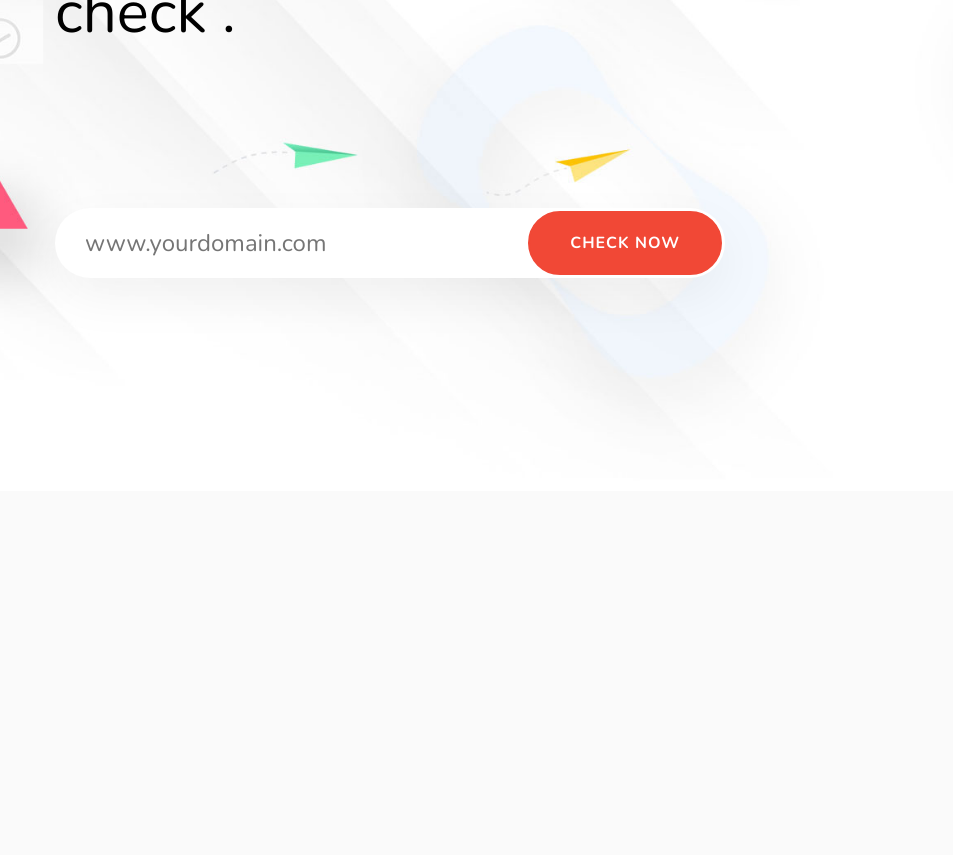
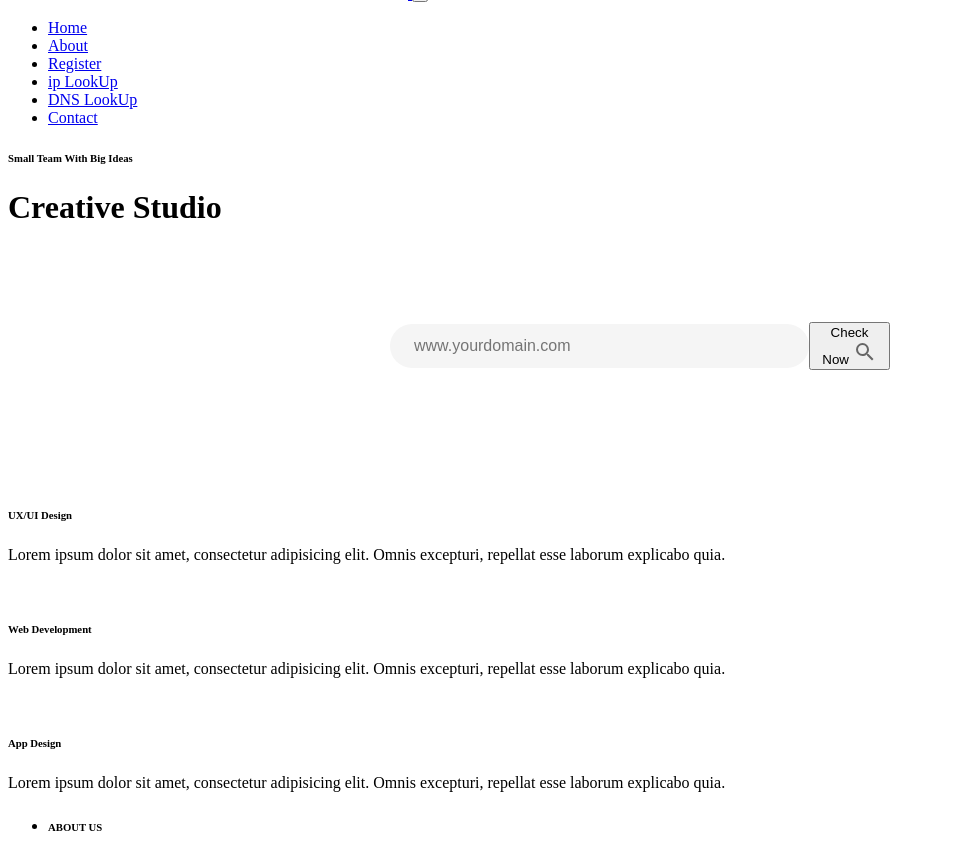
Before and after one commit to PO-Oja1/PhishingWebsiteDetectorUsingML, a Flask app: page / in a window 1280 px wide. Shown: the part 309-1164 px from the top of the page, without its empty margins (0-953 px from the left). Before the commit the page ends 682 px from the top, so only its background shows below. Run offline with Flask 3, Linux system fonts and the light colour scheme; some libraries are stand-ins or nearby versions.

Commit message:
Added New Template

```diff
--- a/templates/index.html
+++ b/templates/index.html
@@ -1,65 +1,46 @@
 <!DOCTYPE html>
-<html class="no-js" lang="en">
+<html lang="en">
   <head>
     <meta charset="utf-8" />
-
-    <!--====== Title ======-->
+    <meta
+      name="viewport"
+      content="width=device-width, initial-scale=1, shrink-to-fit=no"
+    />
+    <meta
+      name="description"
+      content="Start your development with Creative Studio landing page."
+    />
+    <meta name="author" content="Devcrud" />
     <title>Phishing Detection</title>
 
-    <meta name="description" content="" />
-    <meta name="viewport" content="width=device-width, initial-scale=1" />
-
-    <!--====== Favicon Icon ======-->
     <link
       rel="shortcut icon"
-      href="/static/images/favicon.png"
+      href="/static/imgs/favicon.png"
       type="image/png"
     />
 
-    <!--====== Slick CSS ======-->
-    <link rel="stylesheet" href="/static/css/slick.css" />
+    <!-- font icons -->
+    <link
+      rel="stylesheet"
+      href="/static/vendors/themify-icons/css/themify-icons.css"
+    />
 
-    <!--====== Font Awesome CSS ======-->
-    <link rel="stylesheet" href="/static/css/font-awesome.min.css" />
-
-    <!--====== Line Icons CSS ======-->
-    <link rel="stylesheet" href="/static/css/LineIcons.css" />
-
-    <!--====== Animate CSS ======-->
-    <link rel="stylesheet" href="/static/css/animate.css" />
-
-    <!--====== Magnific Popup CSS ======-->
-    <link rel="stylesheet" href="/static/css/magnific-popup.css" />
-
-    <!--====== Bootstrap CSS ======-->
-    <link rel="stylesheet" href="/static/css/bootstrap.min.css" />
-
-    <!--====== Default CSS ======-->
-    <link rel="stylesheet" href="/static/css/default.css" />
-
-    <!--====== Style CSS ======-->
-    <link rel="stylesheet" href="/static/css/style.css" />
+    <!-- Bootstrap + Creative Studio main styles -->
+    <link rel="stylesheet" href="/static/css/creative-studio.css" />
   </head>
-
-  <body>
-    <!--[if IE]>
-      <p class="browserupgrade">
-        You are using an <strong>outdated</strong> browser. Please
-        <a href="https://browsehappy.com/">upgrade your browser</a> to improve
-        your experience and security.
-      </p>
-    <![endif]-->
-
-    <!--====== HEADER PART START ======-->
-
-    <header class="header-area">
-      <div class="navbar-area headroom">
+  <body data-spy="scroll" data-target=".navbar" data-offset="40" id="home">
+    <!-- Page Navigation -->
+    <nav
+      class="navbar custom-navbar navbar-expand-lg navbar-dark"
+      data-spy="affix"
+      data-offset-top="20"
+    >
       <div class="container">
-          <div class="row">
-            <div class="col-lg-12">
-              <nav class="navbar navbar-expand-lg">
-                <a class="navbar-brand" href="index.html">
-                  <h1>Phishing Site Checker</h1>
+        <a class="navbar-brand" href="#">
+          <img
+            src="/static/imgs/logo.png"
+            alt="Download free bootstrap 4 landing page, free boootstrap 4 templates, Download free bootstrap 4.1 landing page, free boootstrap 4.1.1 templates, Creative studio Landing page"
+          />
         </a>
         <button
           class="navbar-toggler"
@@ -70,68 +51,77 @@
           aria-expanded="false"
           aria-label="Toggle navigation"
         >
-                  <span class="toggler-icon"></span>
-                  <span class="toggler-icon"></span>
-                  <span class="toggler-icon"></span>
+          <span></span>
         </button>
 
-                <div
-                  class="collapse navbar-collapse sub-menu-bar"
-                  id="navbarSupportedContent"
-                ></div>
-                <!-- navbar collapse -->
-
-                <div class="navbar-btn d-none d-sm-inline-block"></div>
-              </nav>
-              <!-- navbar -->
+        <div class="collapse navbar-collapse" id="navbarSupportedContent">
+          <ul class="navbar-nav ml-auto">
+            <li class="nav-item">
+              <a class="nav-link" href="#home">Home</a>
+            </li>
+            <li class="nav-item">
+              <a class="nav-link" href="#about">About</a>
+            </li>
+            <li class="nav-item">
+              <a
+                class="nav-link"
+                href="https://cybercrime.gov.in/"
+                target="_blank"
+                >Register</a
+              >
+            </li>
+            <li class="nav-item">
+              <a
+                class="nav-link"
+                href="https://whatismyipaddress.com/ip-lookup"
+                target="_blank"
+                >ip LookUp</a
+              >
+            </li>
+            <li class="nav-item">
+              <a
+                class="nav-link"
+                href="https://www.digitalocean.com/community/tools/dns"
+                target="_blank"
+                >DNS LookUp</a
+              >
+            </li>
+            <li class="nav-item">
+              <a class="nav-link" href="#contact">Contact</a>
+            </li>
+          </ul>
         </div>
       </div>
-          <!-- row -->
-        </div>
-        <!-- container -->
-      </div>
-      <!-- navbar area -->
+    </nav>
+    <!-- End Of Page Navigation -->
 
-      <div
-        id="home"
-        class="header-hero bg_cover d-lg-flex align-items-center"
-        style="background-image: url(/static/images/header-hero.jpg)"
-      >
-        <div class="container">
-          <div class="row">
-            <div class="col-lg-7">
-              <div class="header-hero-content">
-                <h1
-                  class="hero-title wow fadeInUp"
-                  data-wow-duration="1s"
-                  data-wow-delay="0.2s"
-                >
-                  <b>Enter</b> <span>Any </span>website to check .
-                </h1>
-                <p
-                  class="text wow fadeInUp"
-                  data-wow-duration="1s"
-                  data-wow-delay="0.5s"
-                ></p>
-                <div
-                  class="header-singup wow fadeInUp"
-                  data-wow-duration="1s"
-                  data-wow-delay="0.8s"
-                >
+    <!-- Page Header -->
+    <header class="header">
+      <div class="overlay">
+        <h6 class="subtitle">Small Team With Big Ideas</h6>
+        <h1 class="title">Creative Studio</h1>
+        <div class="wrapper">
+          <div class="searchBar">
             <input
+              id="ip-domain"
               type="text"
-                    id="ip-domain"
+              name="ip-domain"
               placeholder="www.yourdomain.com"
             />
-                  <button id="chk-btn" class="main-btn">Check Now</button>
+            <button
+              id="chk-btn"
+              class="btn btn-primary rounded w-lg btn-lg my-1"
+            >
+              Check Now
+              <svg style="width: 24px; height: 24px" viewBox="0 0 24 24">
+                <path
+                  fill="#666666"
+                  d="M9.5,3A6.5,6.5 0 0,1 16,9.5C16,11.11 15.41,12.59 14.44,13.73L14.71,14H15.5L20.5,19L19,20.5L14,15.5V14.71L13.73,14.44C12.59,15.41 11.11,16 9.5,16A6.5,6.5 0 0,1 3,9.5A6.5,6.5 0 0,1 9.5,3M9.5,5C7,5 5,7 5,9.5C5,12 7,14 9.5,14C12,14 14,12 14,9.5C14,7 12,5 9.5,5Z"
+                />
+              </svg>
+            </button>
           </div>
-              </div>
-              <!-- header hero content -->
-            </div>
-          </div>
-          <!-- row -->
-        </div>
-        <!-- container -->
+
 
             <div
               class="header-hero-image d-flex align-items-center justify-content-center wow fadeInRightBig"
@@ -156,67 +146,196 @@
                   <div class="spinner-grow spinner-grow-sm text-info"></div>
                 </center>
               </div>
-          <div class="image">
+              <div>
                 <div id="result"></div>
-            <div
-              id="remedy-list"
-              style="width: 500px; height: 500px; overflow-y: scroll"
-            ></div>
+                <div id="remedy-list"></div>
+              </div>
+
+
+
           </div>
         </div>
-        <!-- header hero image -->
       </div>
-      <!-- header hero -->
     </header>
+    <!-- End Of Page Header -->
 
-    <!--====== HEADER PART ENDS ======-->
+    <!-- Box -->
+    <div class="box text-center">
+      <div class="box-item">
+        <i class="ti-vector"></i>
+        <h6 class="box-title">UX/UI Design</h6>
+        <p>
+          Lorem ipsum dolor sit amet, consectetur adipisicing elit. Omnis
+          excepturi, repellat esse laborum explicabo quia.
+        </p>
+      </div>
+      <div class="box-item">
+        <i class="ti-filter"></i>
+        <h6 class="box-title">Web Development</h6>
+        <p>
+          Lorem ipsum dolor sit amet, consectetur adipisicing elit. Omnis
+          excepturi, repellat esse laborum explicabo quia.
+        </p>
+      </div>
+      <div class="box-item">
+        <i class="ti-mobile"></i>
+        <h6 class="box-title">App Design</h6>
+        <p>
+          Lorem ipsum dolor sit amet, consectetur adipisicing elit. Omnis
+          excepturi, repellat esse laborum explicabo quia.
+        </p>
+      </div>
+    </div>
+    <!-- End of Box -->
 
-    <!--====== ABOUT PART START ======-->
+    <section class="has-bg-img py-0" id="about">
+      <div class="container">
+        <div class="footer">
+          <div class="footer-lists">
+            <ul class="list">
+              <li class="list-head">
+                <h6 class="font-weight-bold">ABOUT US</h6>
+              </li>
+              <li class="list-body">
+                <a href="#" class="logo">
+                  <img
+                    src="/static/imgs/logo.png"
+                    alt="Download free bootstrap 4 landing page, free boootstrap 4 templates, Download free bootstrap 4.1 landing page, free boootstrap 4.1.1 templates, Creative studio Landing page"
+                  />
+                  <h6>Creative Studio</h6>
+                </a>
+                <p>
+                  Lorem ipsum dolor sit amet, consectetur adipisicing elit.
+                  Beatae nobis fugit maxime deleniti minus optio accusamus, quam
+                  maiores explicabo sunt.
+                </p>
+                <p class="mt-3">
+                  Copyright
+                  <script>
+                    document.write(new Date().getFullYear());
+                  </script>
+                  &copy;
+                  <a class="d-inline text-primary" href="http://www.devcrud.com"
+                    >DevCRUD</a
+                  >
+                </p>
+              </li>
+            </ul>
+            <ul class="list">
+              <li class="list-head">
+                <h6 class="font-weight-bold">USEFUL LINKS</h6>
+              </li>
+              <li class="list-body">
+                <div class="row">
+                  <div class="col">
+                    <a href="#about">About</a>
+                    <a href="#service">Service</a>
+                    <a href="#portfolio">Portfolio</a>
+                    <a href="#testmonail">Testimonial</a>
+                  </div>
+                  <div class="col">
+                    <a href="#team">Team</a>
+                    <a href="#blog">Blog</a>
+                    <a href="#">Faq</a>
+                    <a href="#">Privacy Policy</a>
+                  </div>
+                </div>
+              </li>
+            </ul>
+            <ul class="list" id="contact">
+              <li class="list-head">
+                <h6 class="font-weight-bold">CONTACT INFO</h6>
+              </li>
+              <li class="list-body">
+                <p>Contact us and we'll get back to you within 24 hours.</p>
+                <p>
+                  <i class="ti-location-pin"></i> 12345 Fake ST NoWhere AB
+                  Country
+                </p>
+                <p><i class="ti-email"></i> info@website.com</p>
+                <div class="social-links">
+                  <a href="javascript:void(0)" class="link"
+                    ><i class="ti-facebook"></i
+                  ></a>
+                  <a href="javascript:void(0)" class="link"
+                    ><i class="ti-twitter-alt"></i
+                  ></a>
+                  <a href="javascript:void(0)" class="link"
+                    ><i class="ti-google"></i
+                  ></a>
+                  <a href="javascript:void(0)" class="link"
+                    ><i class="ti-pinterest-alt"></i
+                  ></a>
+                  <a href="javascript:void(0)" class="link"
+                    ><i class="ti-instagram"></i
+                  ></a>
+                  <a href="javascript:void(0)" class="link"
+                    ><i class="ti-rss"></i
+                  ></a>
+                </div>
+              </li>
+            </ul>
+          </div>
+        </div>
+      </div>
+    </section>
 
-    <!--====== ABOUT PART ENDS ======-->
+    <!-- core  -->
+    <script src="/static/vendors/jquery/jquery-3.4.1.js"></script>
+    <script src="/static/vendors/bootstrap/bootstrap.bundle.js"></script>
 
-    <!--====== Jquery js ======-->
-    <script src="/static/js/vendor/jquery-1.12.4.min.js"></script>
-    <script src="/static/js/vendor/modernizr-3.7.1.min.js"></script>
+    <!-- bootstrap affix -->
+    <script src="/static/vendors/bootstrap/bootstrap.affix.js"></script>
 
-    <!--====== Bootstrap js ======-->
-    <script src="/static/js/popper.min.js"></script>
-    <script src="/static/js/bootstrap.min.js"></script>
+    <!-- Creative Studio js -->
+    <script src="/static/js/creative-studio.js"></script>
 
-    <!--====== Slick js ======-->
-    <script src="/static/js/slick.min.js"></script>
+    <script src="/static/js/check.js"></script>
+    <style>
+      .wrapper {
+        width: 100%;
+        max-width: 31.25rem;
+        margin: 6rem auto;
+      }
 
-    <!--====== Isotope js ======-->
-    <script src="/static/js/imagesloaded.pkgd.min.js"></script>
-    <script src="/static/js/isotope.pkgd.min.js"></script>
+      .label {
+        font-size: 0.625rem;
+        font-weight: 400;
+        text-transform: uppercase;
+        letter-spacing: +1.3px;
+        margin-bottom: 1rem;
+      }
 
-    <!--====== Counter Up js ======-->
-    <script src="/static/js/waypoints.min.js"></script>
-    <script src="/static/js/jquery.counterup.min.js"></script>
+      .searchBar {
+        width: 100%;
+        display: flex;
+        flex-direction: row;
+        align-items: center;
+      }
 
-    <!--====== Circles js ======-->
-    <script src="/static/js/circles.min.js"></script>
+      #ip-domain {
+        width: 100%;
+        height: 2.8rem;
+        background: #f5f5f5;
+        outline: none;
+        border: none;
+        border-radius: 1.625rem;
+        padding: 0 3.5rem 0 1.5rem;
+        font-size: 1rem;
+      }
 
-    <!--====== Appear js ======-->
-    <script src="/static/js/jquery.appear.min.js"></script>
+      #searchQuerySubmit {
+        width: 3.5rem;
+        height: 2.8rem;
+        margin-left: -3.5rem;
+        background: none;
+        border: none;
+        outline: none;
+      }
 
-    <!--====== WOW js ======-->
-    <script src="/static/js/wow.min.js"></script>
-
-    <!--====== Headroom js ======-->
-    <script src="/static/js/headroom.min.js"></script>
-
-    <!--====== Jquery Nav js ======-->
-    <script src="/static/js/jquery.nav.js"></script>
-
-    <!--====== Scroll It js ======-->
-    <script src="/static/js/scrollIt.min.js"></script>
-
-    <!--====== Magnific Popup js ======-->
-    <script src="/static/js/jquery.magnific-popup.min.js"></script>
-
-    <!--====== Main js ======-->
-    <script src="/static/js/main.js"></script>
-    <script src="/static/js/check.js"></script>
+      #searchQuerySubmit:hover {
+        cursor: pointer;
+      }
+    </style>
   </body>
 </html>
```
Lines whose indentation alone changed are shown as unchanged.
